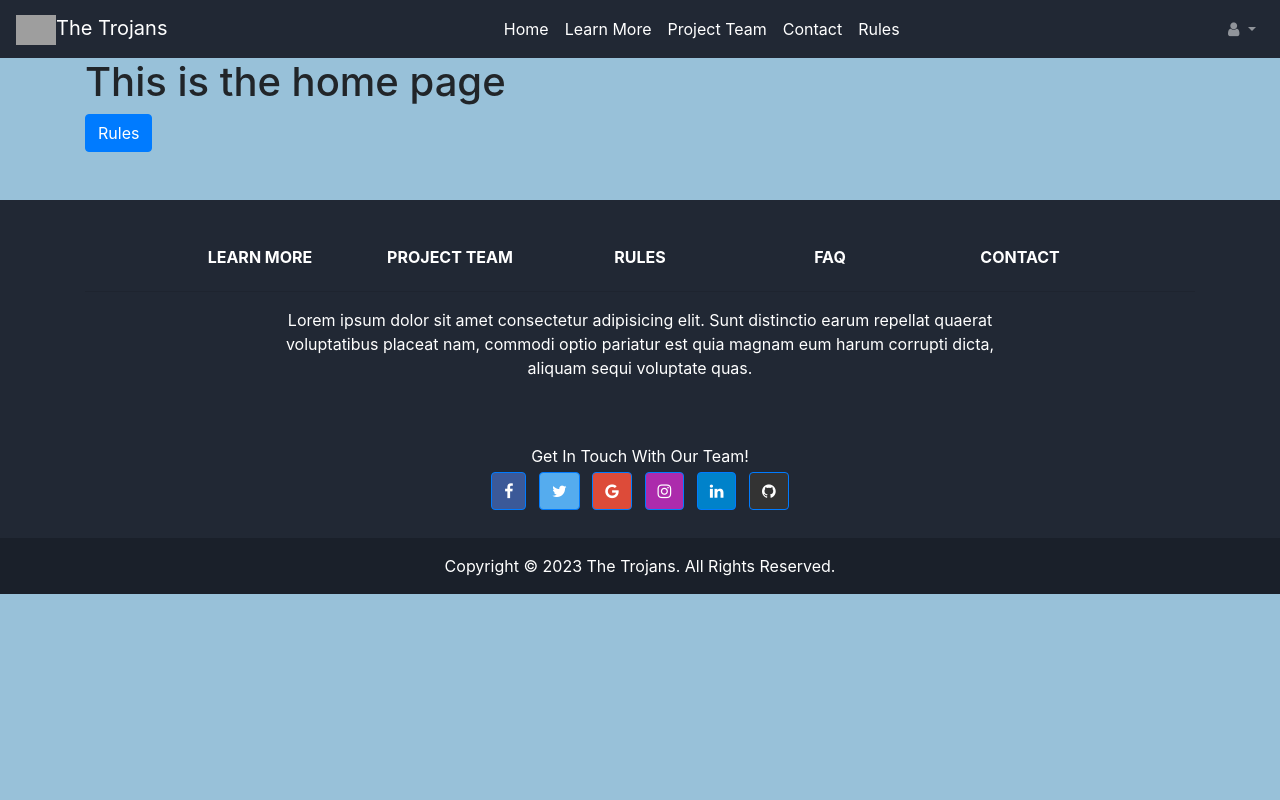
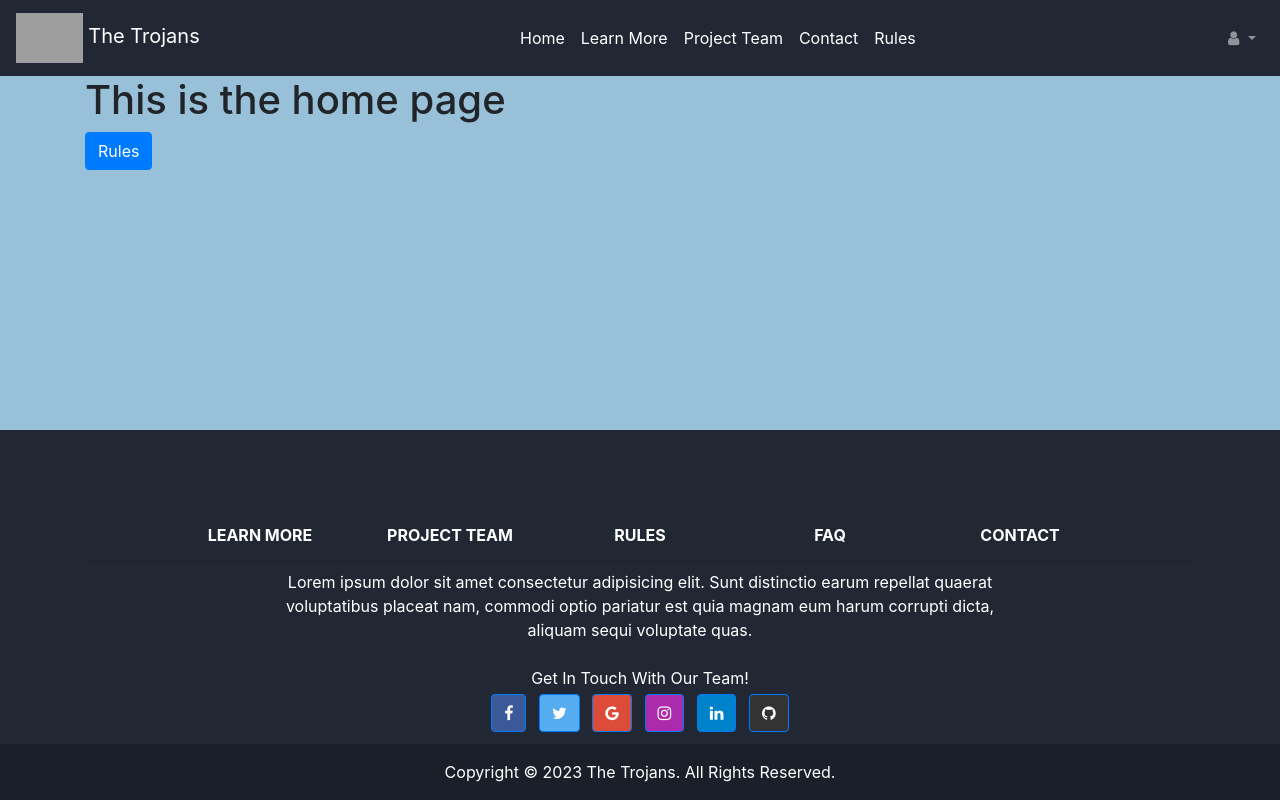
Before and after one commit to HCIGiovanniFanclub/HCIProject, a Flask app: page / in a window 1280 px wide. Run offline with Flask 3, Linux system fonts and the light colour scheme; some libraries are stand-ins or nearby versions; grey boxes are pictures that could not be loaded.

Commit message:
fixed footer and moved assets

```diff
--- a/website/templates/base.html
+++ b/website/templates/base.html
@@ -15,13 +15,12 @@
       crossorigin="anonymous"
     />
     <link rel="stylesheet" href="https://maxcdn.bootstrapcdn.com/font-awesome/4.4.0/css/font-awesome.min.css">
-
     <title>{% block title %} Home {% endblock %}</title>
   </head>
   <body style="background-color: #98C1D9;">
     <nav class="navbar navbar-expand-lg navbar-dark" style="background-color:#212834;">
 	      <a class="navbar-brand" href="#">
-    <img src="#!" height="30" class="d-inline-blockalign-top"alt="">The Trojans</a>
+     <img src="https://raw.githubusercontent.com/HCIGiovanniFanclub/HCIProject/5992255239370318a06c06e6f8099b9c3cb8bb18/assets/trojanedited.svg" height="50" class="d-inline-blockalign-top"alt=""> The Trojans</a>
       <button
         class="navbar-toggler"
         type="button"
@@ -95,7 +94,7 @@
       crossorigin="anonymous"
     ></script>
       <!-- Footer -->
-  <footer class="text-center text-white" style="background-color:#212834;">
+  <footer class="text-center text-white fixed-bottom" style="background-color:#212834;">
     <!-- Grid container -->
     <div class="container">
       <!-- Section: Links -->
@@ -146,10 +145,10 @@
       </section>
       <!-- Section: Links -->
 
-      <hr class="my-3" />
+      <hr class="my-2" />
 
       <!-- Section: Text -->
-      <section class="mb-5">
+      <section class="mb-2">
         <div class="row d-flex justify-content-center">
           <div class="col-lg-8">
             <p>
@@ -165,7 +164,7 @@
 
 
       <!-- Section: Social media -->
-      <section class="mb-4">
+      <section class="mb-2">
         <center>Get In Touch With Our Team!</center>
       	<!-- Facebook -->
       	<a class="btn btn-primary btn-floating m-1" style="background-color: #3b5998" href="#!" role="button"><i class="fa fa-facebook"></i></a>
```
Also changed, not shown: website/assets/CE0060b.png (renamed from assets/CE0060b.png), website/assets/facebook.svg (renamed from assets/facebook.svg), website/assets/github.svg (renamed from assets/github.svg), website/assets/google.svg (renamed from assets/google.svg), website/assets/instagram.svg (renamed from assets/instagram.svg), website/assets/linkedin.svg (renamed from assets/linkedin.svg), website/assets/super_G.png (renamed from assets/super_G.png), website/assets/super_G.svg (renamed from assets/super_G.svg), website/assets/trojan.svg (renamed from assets/trojan.svg), website/assets/twitter.svg (renamed from assets/twitter.svg).
